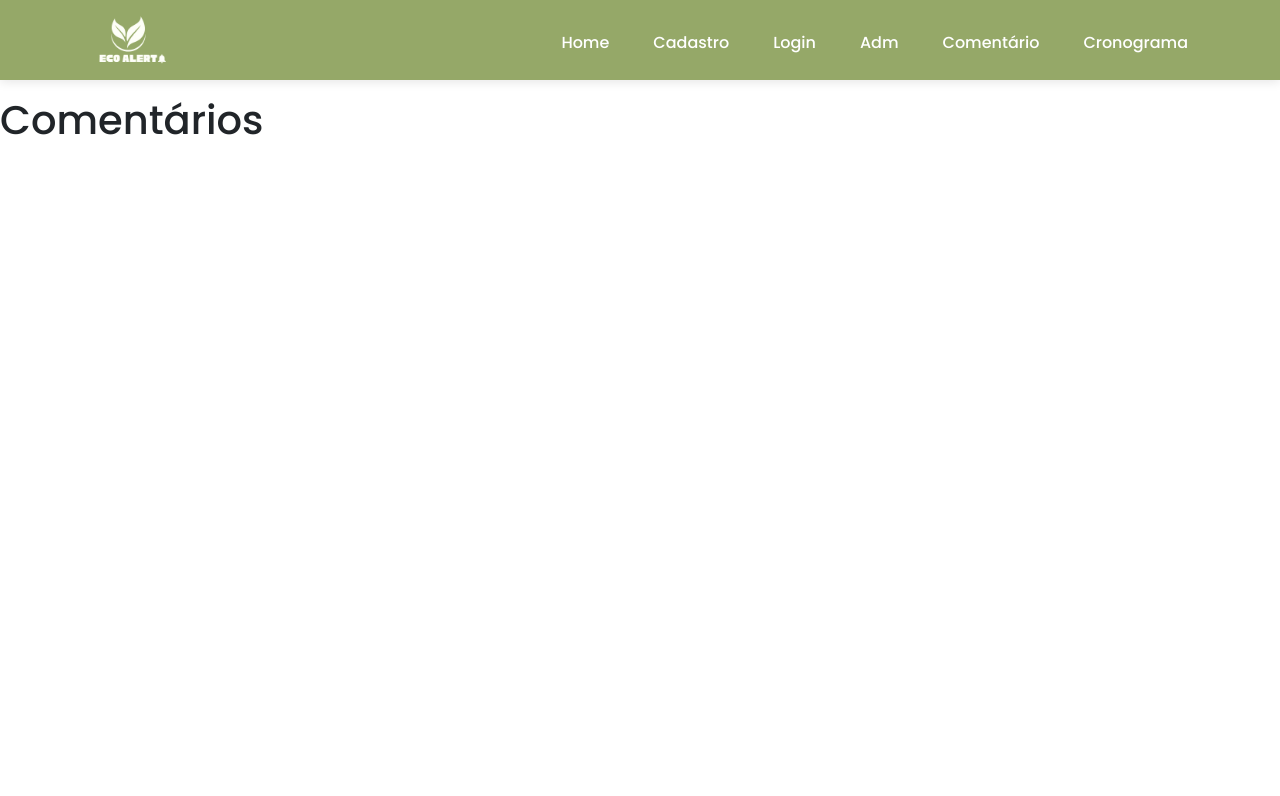
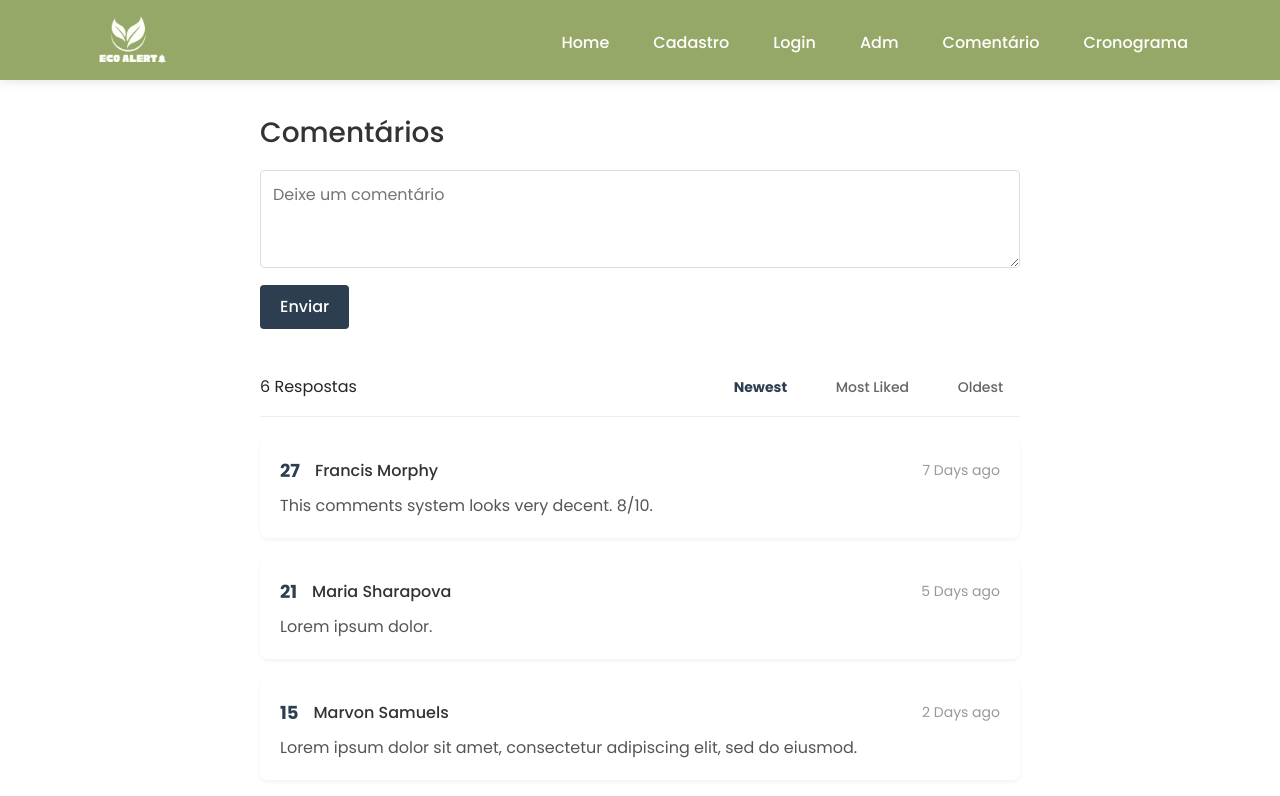
Before and after one commit to TCS-ADS-2025/EcoAlerta-Frontend, a React (Vite) app: page /coment in a window 1280 px wide. Shown: the top 796 px of the page. Built offline with nearby package versions, Linux system fonts and the light colour scheme.

Commit message:
Commit inicial da tela de comentários. São necessárias as implantações das funções, para que esteja tudo rodando como deve ser.

```diff
--- a/src/components/coment-page/Coment.css
+++ b/src/components/coment-page/Coment.css
@@ -0,0 +1,133 @@
+/* Estilos gerais */
+.main-container {
+    max-width: 800px;
+    margin: 0 auto;
+    padding: 20px;
+  }
+
+  /* Seção de input */
+  .input-1-section {
+    margin-bottom: 40px;
+  }
+
+  .input-1-section h1 {
+    font-size: 28px;
+    margin-bottom: 20px;
+    color: #333;
+  }
+
+  .comment-input {
+    width: 100%;
+    padding: 12px;
+    border: 1px solid #ddd;
+    border-radius: 4px;
+    font-size: 16px;
+    margin-bottom: 10px;
+    resize: vertical;
+  }
+
+  .submit-button {
+    background-color: #2c3e50;
+    color: white;
+    border: none;
+    padding: 10px 20px;
+    border-radius: 4px;
+    cursor: pointer;
+    font-size: 16px;
+    transition: background-color 0.3s;
+  }
+
+  .submit-button:hover {
+    background-color: #1a2a3a;
+  }
+
+  /* Seção de comentários */
+  .comment-header {
+    display: flex;
+    justify-content: space-between;
+    align-items: center;
+    margin-bottom: 20px;
+    padding-bottom: 10px;
+    border-bottom: 1px solid #eee;
+  }
+
+  .sort-options button {
+    background: none;
+    border: none;
+    margin-left: 15px;
+    cursor: pointer;
+    color: #666;
+    font-size: 14px;
+  }
+
+  .sort-options button.active {
+    color: #2c3e50;
+    font-weight: bold;
+  }
+
+  /* Lista de comentários */
+  .comments-list {
+    margin-top: 20px;
+  }
+
+  .comment-card {
+    padding: 20px;
+    margin-bottom: 20px;
+    background: white;
+    border-radius: 8px;
+    box-shadow: 0 2px 4px rgba(0,0,0,0.05);
+  }
+
+  .comment-card .comment-header {
+    display: flex;
+    align-items: center;
+    margin-bottom: 10px;
+    padding-bottom: 0;
+    border-bottom: none;
+  }
+
+  .comment-likes {
+    font-weight: bold;
+    color: #2c3e50;
+    margin-right: 15px;
+    font-size: 18px;
+  }
+
+  .comment-name {
+    margin: 0;
+    font-size: 16px;
+    color: #333;
+    flex-grow: 1;
+  }
+
+  .comment-time {
+    color: #999;
+    font-size: 14px;
+  }
+
+  .comment-text {
+    margin: 10px 0 0 0;
+    color: #555;
+    line-height: 1.5;
+  }
+
+  /* Responsividade */
+  @media (max-width: 768px) {
+    .main-container {
+      padding: 15px;
+    }
+
+    .comment-header {
+      flex-direction: column;
+      align-items: flex-start;
+    }
+
+    .sort-options {
+      margin-top: 10px;
+    }
+
+    .sort-options button {
+      margin-left: 0;
+      margin-right: 15px;
+    }
+  }
--- a/src/components/coment-page/Coment.jsx
+++ b/src/components/coment-page/Coment.jsx
@@ -1,16 +1,140 @@
 import Header from "../header/Header";
 import Footer from "../footer/Footer";
+import "../coment-page/Coment.css";
 
-const Coment = () => {
+const Coment =
+  () => {
+    // Dados dos comentários (pode vir de uma API no futuro)
+    const comments =
+      [
+        {
+          id: 1,
+          name: "Francis Morphy",
+          time: "7 Days ago",
+          text: "This comments system looks very decent. 8/10.",
+          likes: 27,
+        },
+        {
+          id: 2,
+          name: "Maria Sharapova",
+          time: "5 Days ago",
+          text: "Lorem ipsum dolor.",
+          likes: 21,
+        },
+        {
+          id: 3,
+          name: "Marvon Samuels",
+          time: "2 Days ago",
+          text: "Lorem ipsum dolor sit amet, consectetur adipiscing elit, sed do eiusmod.",
+          likes: 15,
+        },
+        {
+          id: 4,
+          name: "OMG",
+          time: "3 Days ago",
+          text: "🔍🔍🔍 Lorem ipsum dolor.",
+          likes: 9,
+        },
+        {
+          id: 5,
+          name: "Kevin Justong",
+          time: "11 Days ago",
+          text: "Lorem ipsum dolor sit amet, consectetur adipiscing.",
+          likes: 4,
+        },
+        {
+          id: 6,
+          name: "Xiaomifanboy",
+          time: "7 Hours ago",
+          text: "Lorem ipsum dolor sit amet, consectetur adipiscing elit, sed do eiusmod tempor incididunt ut labore et dolore magna aliqua. Ut enim ad minim veniam, quis nostrud exercitation ullamco laboris nisi ut aliquip ex ea commodo consequat.",
+          likes: 3,
+        },
+      ];
+
     return (
       <>
         <Header />
         <div className="d-flex flex-column min-vh-100">
-        <h1>Comentários</h1>
+          <main className="main-container">
+            <section className="input-1-section">
+              <h1>
+                Comentários
+              </h1>
+              <textarea
+                className="comment-input"
+                placeholder="Deixe um comentário"
+                rows="3"
+              />
+              <button className="submit-button">
+                Enviar
+              </button>
+            </section>
+
+            <section className="comment-section">
+              <div className="comment-header">
+                <span>
+                  {
+                    comments.length
+                  }{" "}
+                  Respostas
+                </span>
+                <div className="sort-options">
+                  <button className="active">
+                    Newest
+                  </button>
+                  <button>
+                    Most
+                    Liked
+                  </button>
+                  <button>
+                    Oldest
+                  </button>
+                </div>
+              </div>
+
+              <div className="comments-list">
+                {comments.map(
+                  (
+                    comment
+                  ) => (
+                    <div
+                      key={
+                        comment.id
+                      }
+                      className="comment-card"
+                    >
+                      <div className="comment-header">
+                        <span className="comment-likes">
+                          {
+                            comment.likes
+                          }
+                        </span>
+                        <h3 className="comment-name">
+                          {
+                            comment.name
+                          }
+                        </h3>
+                        <span className="comment-time">
+                          {
+                            comment.time
+                          }
+                        </span>
+                      </div>
+                      <p className="comment-text">
+                        {
+                          comment.text
+                        }
+                      </p>
+                    </div>
+                  )
+                )}
+              </div>
+            </section>
+          </main>
         </div>
         <Footer />
       </>
     );
   };
 
-export default Coment
+export default Coment;
```
Lines whose indentation alone changed are shown as unchanged.
